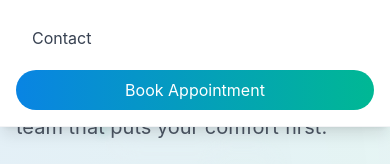
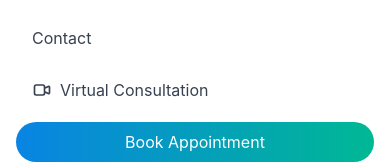
Before and after one commit to saurabhwebdev/CuradentWebsite, a React (Create React App) app: page / in a window 390 px wide. Both pictures are taken after a click on the button "Toggle menu". Shown: the part 270-434 px from the top of the page. Built offline with nearby package versions, Linux system fonts and the light colour scheme.

Commit message:
corrected virtual consultation button in mobile menu

```diff
--- a/src/components/Navigation.js
+++ b/src/components/Navigation.js
@@ -188,6 +188,28 @@ function Navigation({ openAppointmentModal }) {
                 Contact
               </MenuLink>
 
+              {/* Add Teleconsultation Link */}
+              <Link
+                to="/teleconsult"
+                className="flex items-center px-4 py-2 text-gray-700 hover:text-secondary transition-colors"
+                onClick={() => setIsMenuOpen(false)}
+              >
+                <svg
+                  className="w-5 h-5 mr-2"
+                  fill="none"
+                  stroke="currentColor"
+                  viewBox="0 0 24 24"
+                >
+                  <path
+                    strokeLinecap="round"
+                    strokeLinejoin="round"
+                    strokeWidth={2}
+                    d="M15 10l4.553-2.276A1 1 0 0121 8.618v6.764a1 1 0 01-1.447.894L15 14M5 18h8a2 2 0 002-2V8a2 2 0 00-2-2H5a2 2 0 00-2 2v8a2 2 0 002 2z"
+                  />
+                </svg>
+                Virtual Consultation
+              </Link>
+
               <button
                 onClick={(e) => {
                   openAppointmentModal(e);
```
